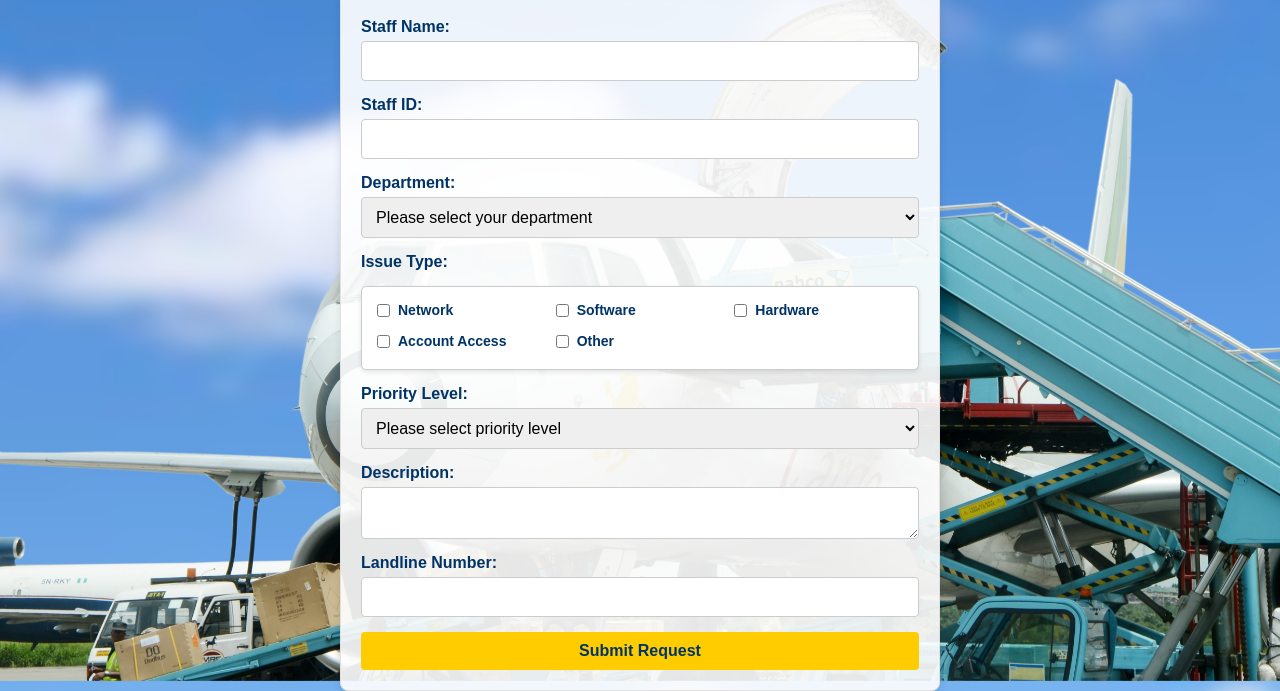
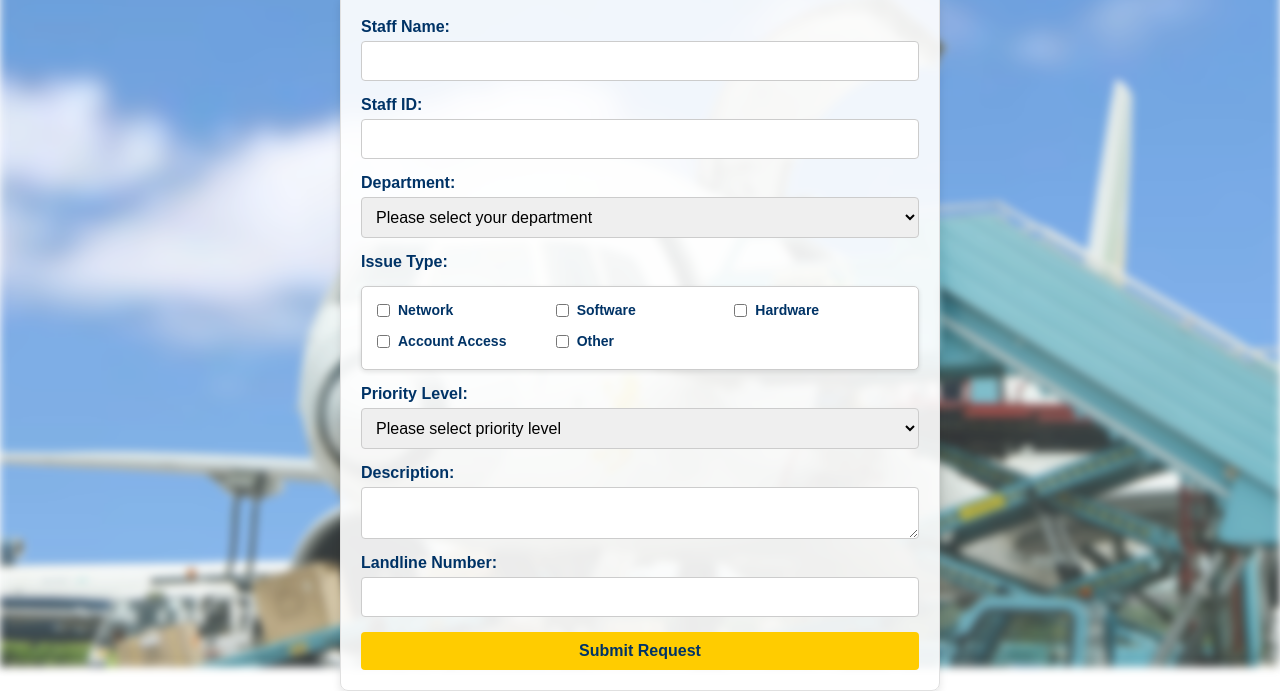
Before and after one commit to Bhbee/Helpdesk-Request-Form, a website: page client-side/index.html in a window 1280 px wide. Shown: the part 133-824 px from the top of the page. Drawn offline with Linux system fonts and the light colour scheme.

Commit message:
updated styles.css to have the background image blurry

```diff
--- a/client-side/styles.css
+++ b/client-side/styles.css
@@ -7,16 +7,30 @@
 
 body {
     font-family: Arial, sans-serif;
-    background-image: url('./nahcoaviance_cover.jpeg'); /* Specify the path to your image */
-    background-size: cover; /* Cover the entire background */
-    background-position: center; /* Center the background image */
-    background-repeat: no-repeat; /* Do not repeat the image */
+    color: #333;
     display: flex;
     flex-direction: column;
     align-items: center;
     padding: 20px;
-    color: #333; /* Text color for better readability */
-    height: 100vh; /*
+    height: 100vh;
+    position: relative;
+    z-index: 1;
+}
+
+body::before {
+    content: "";
+    position: absolute;
+    top: 0;
+    left: 0;
+    right: 0;
+    bottom: 0;
+    background-image: url('./nahcoaviance_cover.jpeg');
+    background-size: cover;
+    background-position: center;
+    background-repeat: no-repeat;
+    filter: blur(4px); /* Adjust the blur intensity here */
+    z-index: -1;
+    opacity: 0.8;
 }
 
 /* Header styling */
@@ -137,4 +151,3 @@ button:hover {
         font-size: 1.2em; /* Adjust header font size for mobile */
     }
 }
-}
```
